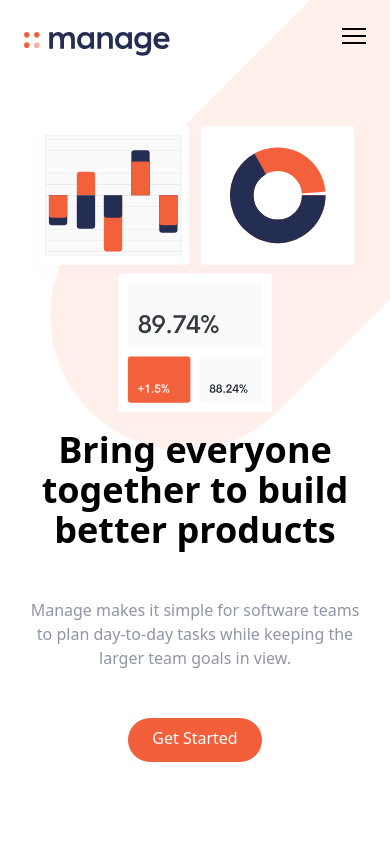
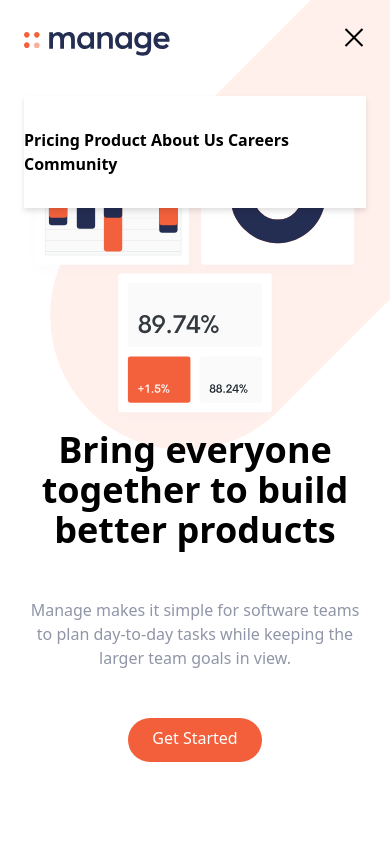
Before and after one commit to katgucilatar/tailwind-project, a website: page index.html in a window 390 px wide. Both pictures are taken after a click on the button 354 px from the left and 40 px from the top of the page. Shown: the top 844 px of the page. Drawn offline with Linux system fonts and the light colour scheme.

Commit message:
added javascript functionality for open class

```diff
--- a/index.html
+++ b/index.html
@@ -304,5 +304,6 @@
             </div>
            </div>
         </footer>
+        <script src="js/script.js"></script>
     </body>
 </html>
--- /dev/null
+++ b/js/script.js
@@ -0,0 +1,8 @@
+const btn = document.getElementById('menu-btn')
+const nav = document.getElementById('menu')
+
+btn.addEventListener('click', () => {
+    btn.classList.toggle('open')
+    nav.classList.toggle('flex')
+    nav.classList.toggle('hidden')
+})
```
